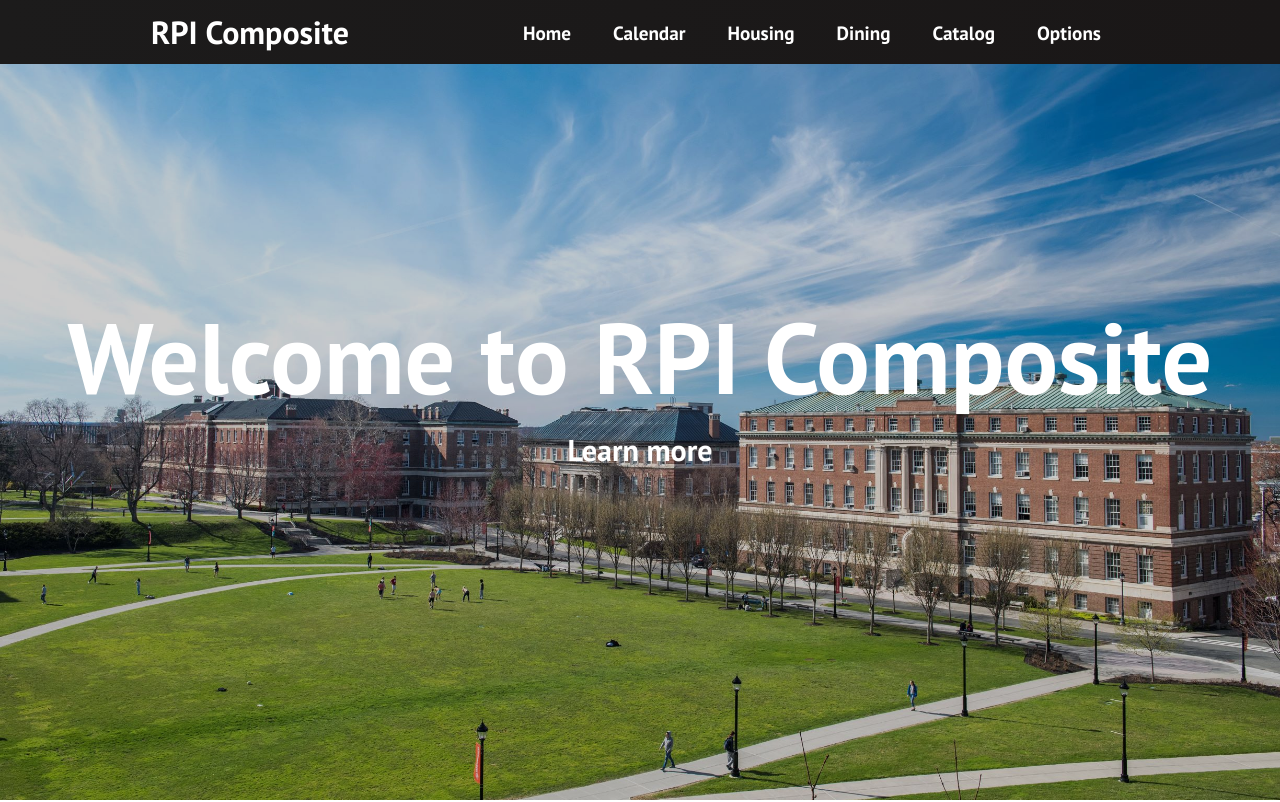
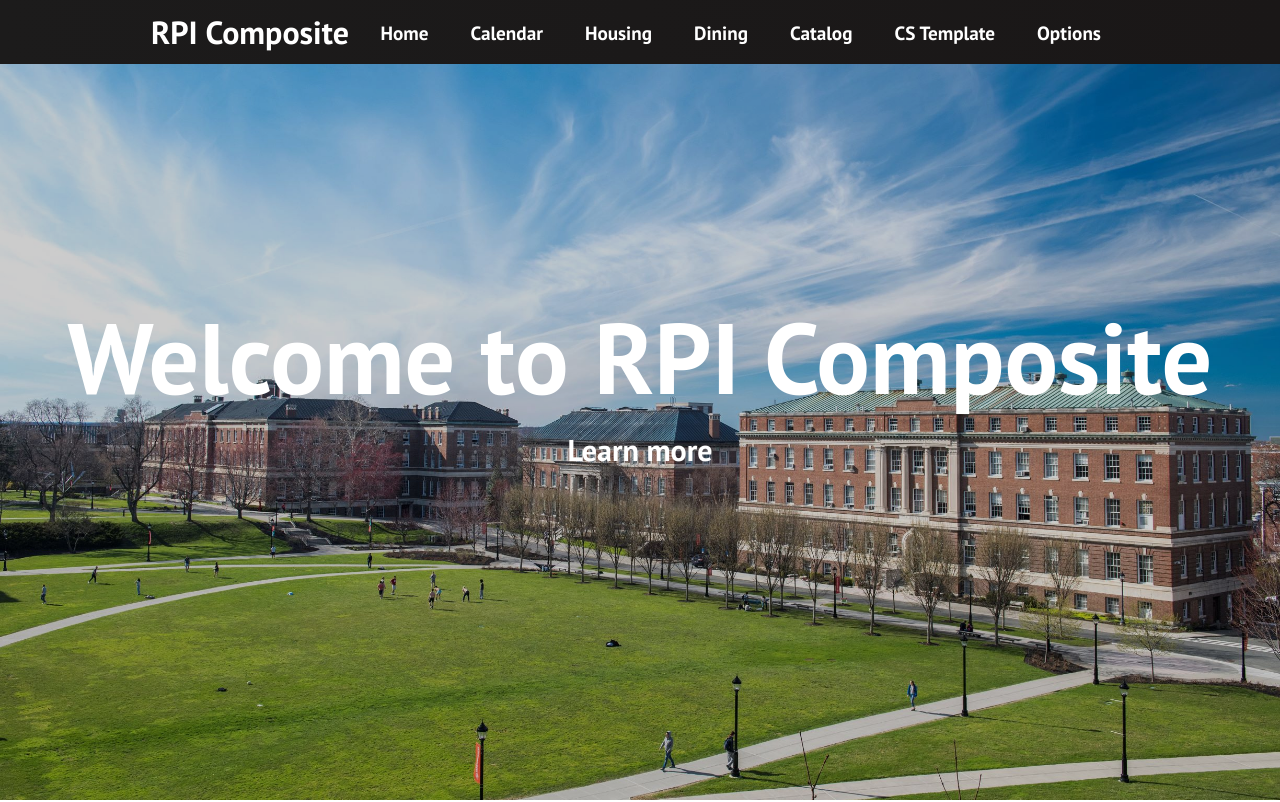
Before and after one commit to RPI-Composite/client, a React (Create React App) app: page / in a window 1280 px wide. Shown: the top 802 px of the page. Built offline with nearby package versions, Linux system fonts and the light colour scheme; the HTML template or start-up script is replaced by a standard one.

Commit message:
added the link to the navbar

```diff
--- a/src/App.js
+++ b/src/App.js
@@ -8,6 +8,7 @@
 import Dorm from './components/pages/Dorm';
 import { BrowserRouter as Router, Routes, Route } from 'react-router-dom';
 import Catalog from './components/pages/Catalog';
+import CSTemplate from './components/pages/CSTemplate';
 
 function App() {
   return (
@@ -21,6 +22,7 @@
           <Route path='/dining' element={<Dining />} />
           <Route path='/catalog' element={<Catalog />} />
           <Route path='/housing/:dormid' element={<Dorm />} />
+          <Route path='/CSTemplate' element={<CSTemplate />} />
           {/* <Route path='/products' element={<Products />} />
           <Route path='/sign-up' element={<SignUp />} /> */}
         </Routes>
--- a/src/components/Navbar.css
+++ b/src/components/Navbar.css
@@ -36,7 +36,7 @@
 
   .nav-menu {
     display: grid;
-    grid-template-columns: repeat(6, auto);
+    grid-template-columns: repeat(7, auto);
     grid-gap: 10px;
     list-style: none;
     text-align: center;
--- a/src/components/Navbar.js
+++ b/src/components/Navbar.js
@@ -78,6 +78,15 @@
             </li>
             <li className='nav-item'>
               <Link
+                to='/catalog'
+                className='nav-links'
+                onClick={closeMobileMenu}
+              >
+                CS Template
+              </Link>
+            </li>
+            <li className='nav-item'>
+              <Link
                 to='/options'
                 className='nav-links'
                 onClick={closeMobileMenu}
```
